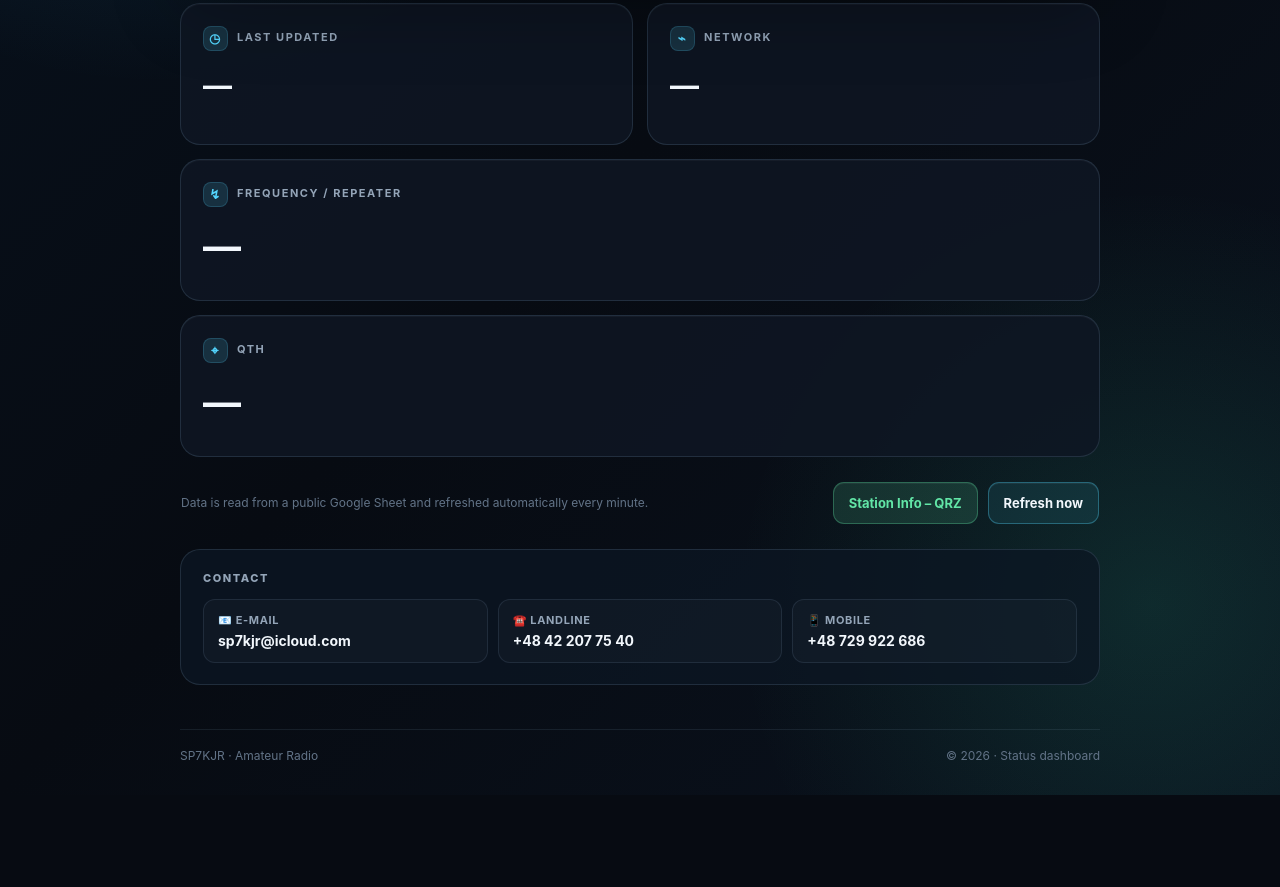
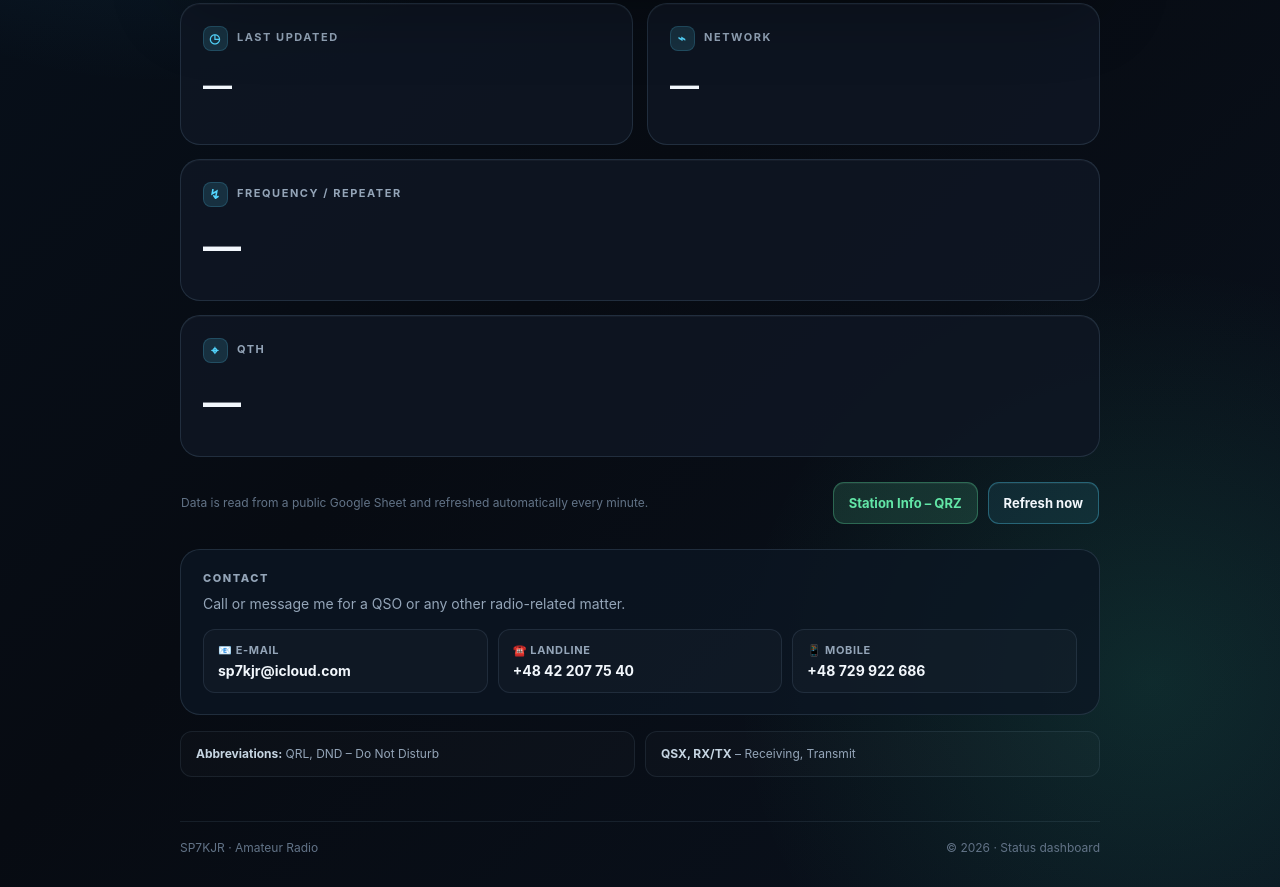
Before and after one commit to SP7KJR-Kacper/radio-status, a plain HTML site: page index.html in a window 1280 px wide. Shown: the part 396-1283 px from the top of the page. Before the commit the page ends 1191 px from the top, so only its background shows below. Drawn offline with Linux system fonts and the light colour scheme; no server answers.

Commit message:
Add contact invitation and radio abbreviations

```diff
--- a/index.html
+++ b/index.html
@@ -487,6 +487,14 @@
       text-transform: uppercase;
     }
 
+    .contact-intro {
+      max-width: 62ch;
+      margin: 8px 0 0;
+      color: var(--muted);
+      font-size: 14px;
+      line-height: 1.55;
+    }
+
     .contact-grid {
       display: grid;
       grid-template-columns: repeat(3, minmax(0, 1fr));
@@ -529,6 +537,29 @@
       overflow-wrap: anywhere;
     }
 
+    .abbreviations {
+      display: grid;
+      grid-template-columns: repeat(2, minmax(0, 1fr));
+      gap: 10px;
+      margin-top: 16px;
+    }
+
+    .abbreviation {
+      margin: 0;
+      padding: 13px 15px;
+      border: 1px solid rgba(154, 191, 225, .1);
+      border-radius: 12px;
+      color: var(--muted);
+      background: rgba(255, 255, 255, .018);
+      font-size: 12px;
+      line-height: 1.5;
+    }
+
+    .abbreviation strong {
+      color: #c6d5e2;
+      font-weight: 750;
+    }
+
     .site-footer {
       display: flex;
       justify-content: space-between;
@@ -553,6 +584,7 @@
       .action-group { width: 100%; }
       .action-group > * { flex: 1; }
       .contact-grid { grid-template-columns: 1fr; }
+      .abbreviations { grid-template-columns: 1fr; }
       .site-footer { display: block; }
       .site-footer p + p { margin-top: 5px; }
     }
@@ -629,6 +661,7 @@
 
     <section class="contact-card" aria-labelledby="contactHeading">
       <h2 class="contact-heading" id="contactHeading">Contact</h2>
+      <p class="contact-intro">Call or message me for a QSO or any other radio-related matter.</p>
       <div class="contact-grid">
         <a class="contact-link" href="mailto:sp7kjr@icloud.com">
           <span class="contact-type">📧 E-mail</span>
@@ -644,6 +677,11 @@
         </a>
       </div>
     </section>
+
+    <aside class="abbreviations" aria-label="Abbreviations">
+      <p class="abbreviation"><strong>Abbreviations:</strong> QRL, DND – Do Not Disturb</p>
+      <p class="abbreviation"><strong>QSX, RX/TX</strong> – Receiving, Transmit</p>
+    </aside>
 
     <footer class="site-footer">
       <p>SP7KJR · Amateur Radio</p>
```
